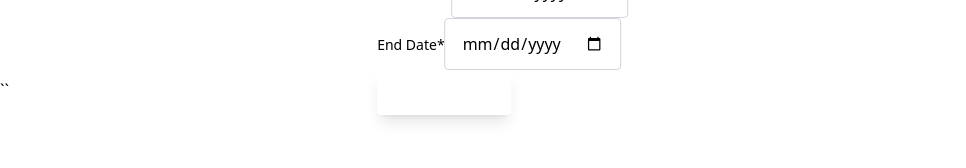
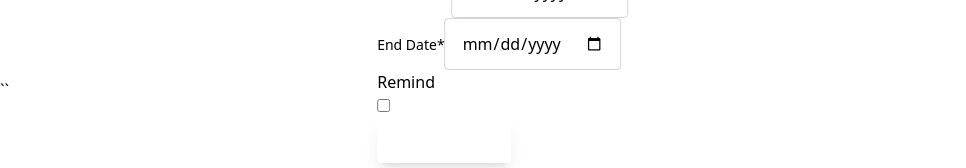
Before and after one commit to bruno-boys/ftl-capstone, a React (Vite) app in the folder habit-traker-ui/: page /habits in a window 1280 px wide. Both pictures are taken after a click on the element "Create Habit". Shown: the part 270-438 px from the top of the page, without its empty margins (0-966 px from the left). Built offline with nearby package versions, Linux system fonts and the light colour scheme; no server answers.

Commit message:
Added a checkbox for habit reminders time

```diff
--- a/habit-traker-ui/src/components/HabitForm/HabitForm.jsx
+++ b/habit-traker-ui/src/components/HabitForm/HabitForm.jsx
@@ -5,6 +5,10 @@ import "./HabitForm.css"
 
 export default function HabitForm({ form, setForm, handleClose }) {
 
+  const [checked, setChecked] = React.useState(false);
+  const handleChange = () => {
+    setChecked(!checked)
+  }
   const PeriodOptions = [
       { key: 1, label: "Per Day", value: "Per Day" },
       { key: 2, label: "Per Week", value: "Per Week" },
@@ -144,11 +148,27 @@ export default function HabitForm({ form, setForm, handleClose }) {
               </div>
             </div>
 
+           <div>
+            <label>
+              Remind
+              <br/>
+              <input type="checkbox" checked={checked} onChange={handleChange}/>
+              <br/>
+              { !checked ? <></> :  <input type="time" placeholder="Time"/> }
+            </label>
+           </div>
+
+
+
             <div className="flex flex-wrap -mx-3 mt-6">
                 <div className="w-full px-3">
                   <button className="btn text-white bg-blue-600 hover:bg-blue-700 w-full" onClick={handleOnSubmit}>Add Habit</button>
                 </div>
-              </div>
+            </div>
+
+            <div>
+
+            </div>
         </form>
 
     </div>
```
